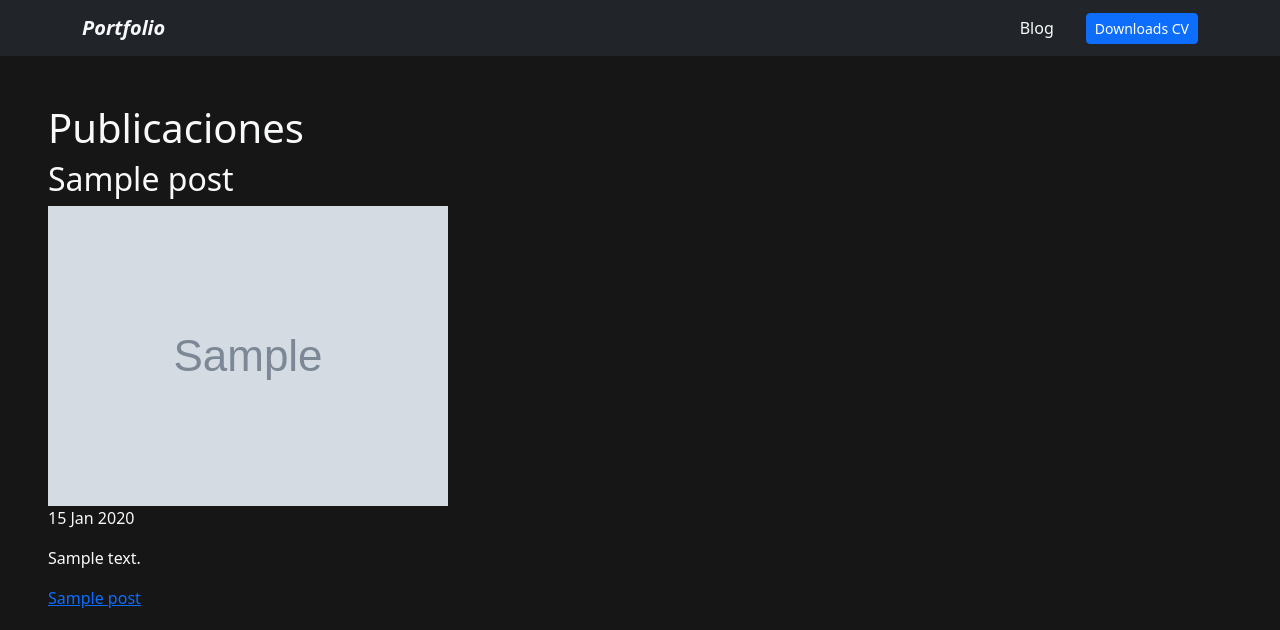
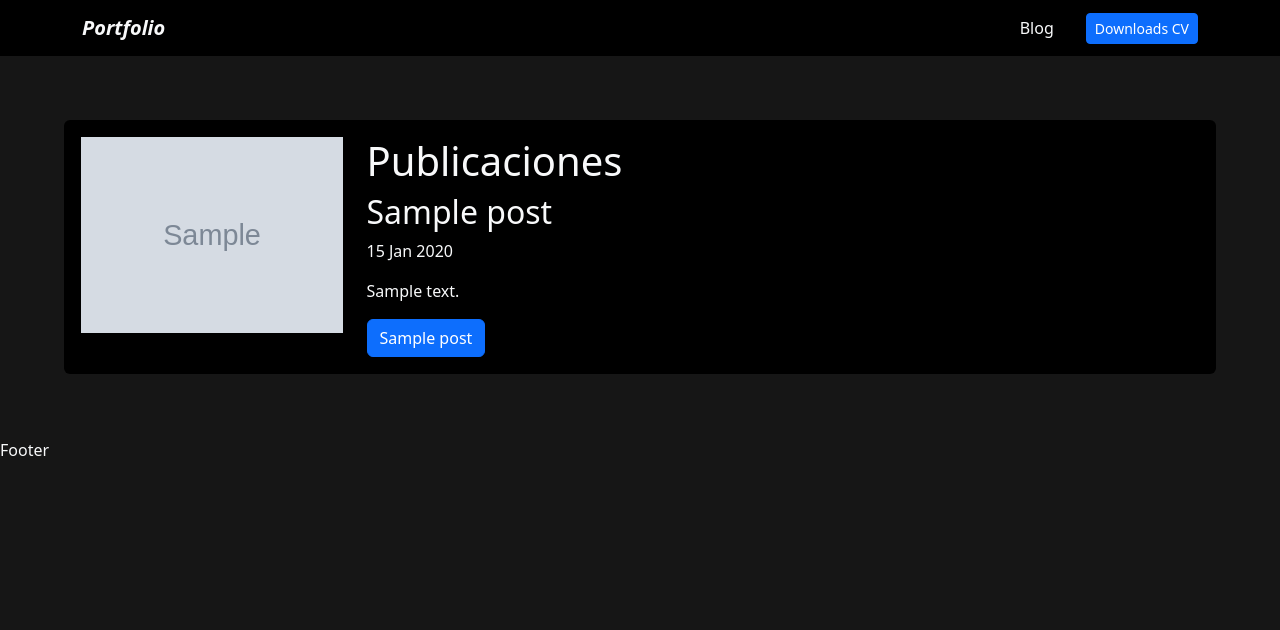
Before and after one commit to AgusVigliocco/trabajo_python, a Django app: template blog/templates/posts.html in a window 1280 px wide. Shown: the top 630 px of the page. Run offline with Django 4.2, Linux system fonts and the light colour scheme; the template is opened without the code that fills it: most values are stand-ins (such as "Sample title", 1, 10 or a date in 2020); grey boxes marked "Sample" are stand-in pictures.

Commit message:
formato tarjetas y blogs

```diff
--- a/blog/templates/posts.html
+++ b/blog/templates/posts.html
@@ -1,16 +1,26 @@
 {% extends 'layout.html' %}
 
 {% block content %}
-<h1>Publicaciones</h1>
 
 {% for post in posts %}
 
-<h2>{{post.title}}</h2>
-<img class='img-fluid' src="{{post.image.url}}" alt="{{post.title}}">
-<p>{{post.date|date:'d M Y'}}</p>
-<p>{{post.description|truncatechars:100}}</p>
+<div class="p-3">
+    <div class="card card-body bg-black">
+        <div class="row">
+            <div class="col-3">
+                <img class='img-fluid' src="{{post.image.url}}" alt="{{post.title}}">
+            </div>
 
-<a href="{% url 'blog:post_detail' post.id %}">{{post.title}}</a>
+            <div class="col-9">
+                <h1>Publicaciones</h1>
+                <h2>{{post.title}}</h2>
+                <p>{{post.date|date:'d M Y'}}</p>
+                <p>{{post.description|truncatechars:100}}</p>
+                <a class="btn btn-primary" href="{% url 'blog:post_detail' post.id %}">{{post.title}}</a>
+            </div>
+        </div>
+    </div>
+</div>
 
 {% endfor%}
 
--- a/portfolio/static/main.css
+++ b/portfolio/static/main.css
@@ -10,11 +10,15 @@ body {
     color: #000000;
 }
 
+.text-date {
+    color: #686868;
+}
+
 .card-effect:hover {
     border: 1px solid #ffffff;
     /* cursor: pointer; */
 }
 
 .fsize {
-    font-size: 0.6r em;
+    font-size: 0.6rem;
 }
--- a/portfolio/templates/partials/_navbar.html
+++ b/portfolio/templates/partials/_navbar.html
@@ -1,4 +1,4 @@
-<nav class="navbar navbar-expand-lg bg-dark">
+<nav class="navbar navbar-expand-lg bg-black">
     <div class="container">
         <a class="navbar-brand fw-bold fst-italic text-light" href="/">Portfolio</a>
         <button class="navbar-toggler" type="button" data-bs-toggle="collapse" data-bs-target="#navbarNav"
```
Also changed, not shown: blog/templates/post_detail.html (+8 -5 lines).
